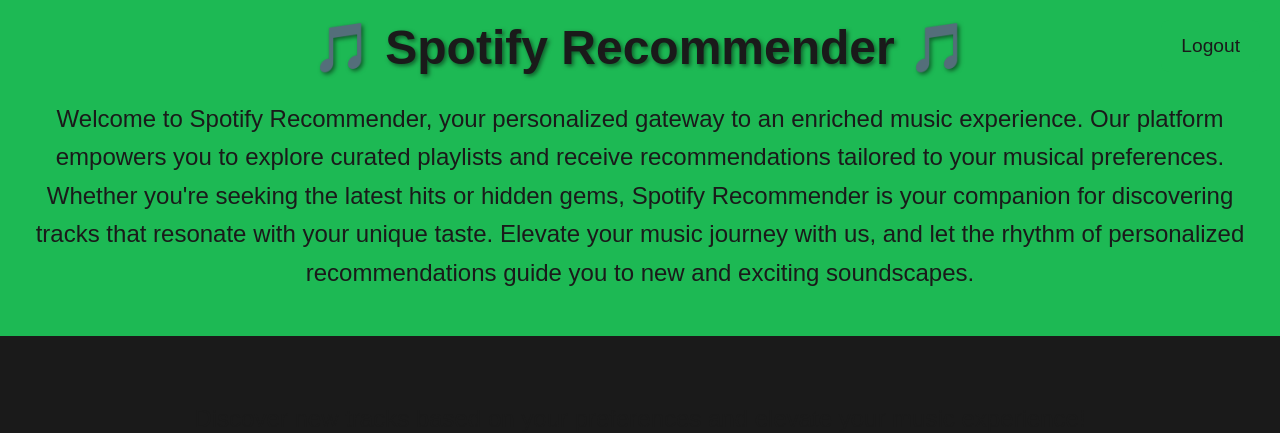
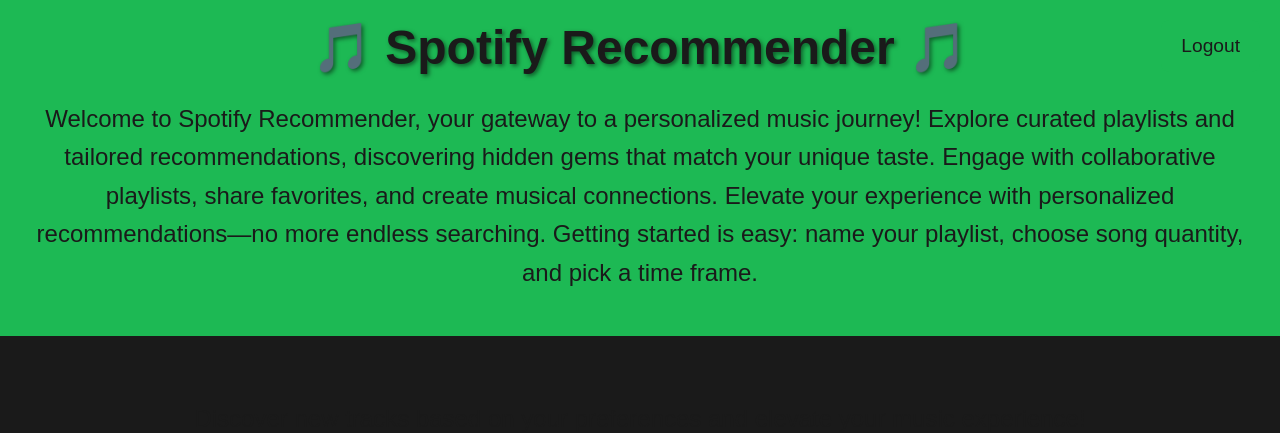
Before and after one commit to tusharm03/Spotify-Recs, a Flask app: page / in a window 1280 px wide. Shown: the top 433 px of the page. Run offline with Flask 3, Linux system fonts and the light colour scheme.

Commit message:
debugging

```diff
--- a/templates/home.html
+++ b/templates/home.html
@@ -200,9 +200,13 @@
         <h1>🎵 Spotify Recommender 🎵</h1>
         <div class="about-section">
             <p>
-                Welcome to Spotify Recommender, your personalized gateway to an enriched music experience. Our platform empowers you to explore curated playlists and receive recommendations tailored to your musical preferences.
-                Whether you're seeking the latest hits or hidden gems, Spotify Recommender is your companion for discovering tracks that resonate with your unique taste.
-                Elevate your music journey with us, and let the rhythm of personalized recommendations guide you to new and exciting soundscapes.
+
+                Welcome to Spotify Recommender, your gateway to a personalized music journey!
+                Explore curated playlists and tailored recommendations, discovering hidden gems that match your unique taste.
+                Engage with collaborative playlists, share favorites, and create musical connections.
+                Elevate your experience with personalized recommendations—no more endless searching.
+                Getting started is easy: name your playlist, choose song quantity, and pick a time frame.
+
             </p>
         </div>
         <!-- Existing content... -->
--- a/templates/long_term.html
+++ b/templates/long_term.html
@@ -38,6 +38,9 @@
             margin-top: 20px;
             color: #1DB954;
         }
+        .recommended-song {
+            color: #1DB954;
+        }
     </style>
 </head>
 <body>
@@ -50,7 +53,7 @@
 
     <!-- Display track information from the track_info_list -->
     {% for track_info in track_info_list %}
-        <p>{{ track_info['top_track_name'] }} by {{ track_info['top_track_artist'] }} - Recommended: {{ track_info['recommended_track_name'] }} by {{ track_info['recommended_track_artist'] }}</p>
+        <p>{{ track_info['top_track_name'] }} by {{ track_info['top_track_artist'] }} - <span class="recommended-song">Recommended: {{ track_info['recommended_track_name'] }} by {{ track_info['recommended_track_artist'] }}</span></p>
     {% endfor %}
 
     <!-- Back button -->
--- a/templates/medium_term.html
+++ b/templates/medium_term.html
@@ -38,6 +38,9 @@
             margin-top: 20px;
             color: #1DB954;
         }
+        .recommended-song {
+            color: #1DB954;
+        }
     </style>
 </head>
 <body>
@@ -50,7 +53,7 @@
 
     <!-- Display track information from the track_info_list -->
     {% for track_info in track_info_list %}
-        <p>{{ track_info['top_track_name'] }} by {{ track_info['top_track_artist'] }} - Recommended: {{ track_info['recommended_track_name'] }} by {{ track_info['recommended_track_artist'] }}</p>
+        <p>{{ track_info['top_track_name'] }} by {{ track_info['top_track_artist'] }} - <span class="recommended-song">Recommended: {{ track_info['recommended_track_name'] }} by {{ track_info['recommended_track_artist'] }}</span></p>
     {% endfor %}
 
     <!-- Back button -->
--- a/templates/short_term.html
+++ b/templates/short_term.html
@@ -38,6 +38,9 @@
             margin-top: 20px;
             color: #1DB954;
         }
+        .recommended-song {
+            color: #1DB954;
+        }
     </style>
 </head>
 <body>
@@ -50,7 +53,7 @@
 
     <!-- Display track information from the track_info_list -->
     {% for track_info in track_info_list %}
-        <p>{{ track_info['top_track_name'] }} by {{ track_info['top_track_artist'] }} - Recommended: {{ track_info['recommended_track_name'] }} by {{ track_info['recommended_track_artist'] }}</p>
+        <p>{{ track_info['top_track_name'] }} by {{ track_info['top_track_artist'] }} - <span class="recommended-song">Recommended: {{ track_info['recommended_track_name'] }} by {{ track_info['recommended_track_artist'] }}</span></p>
     {% endfor %}
 
     <!-- Back button -->
```
